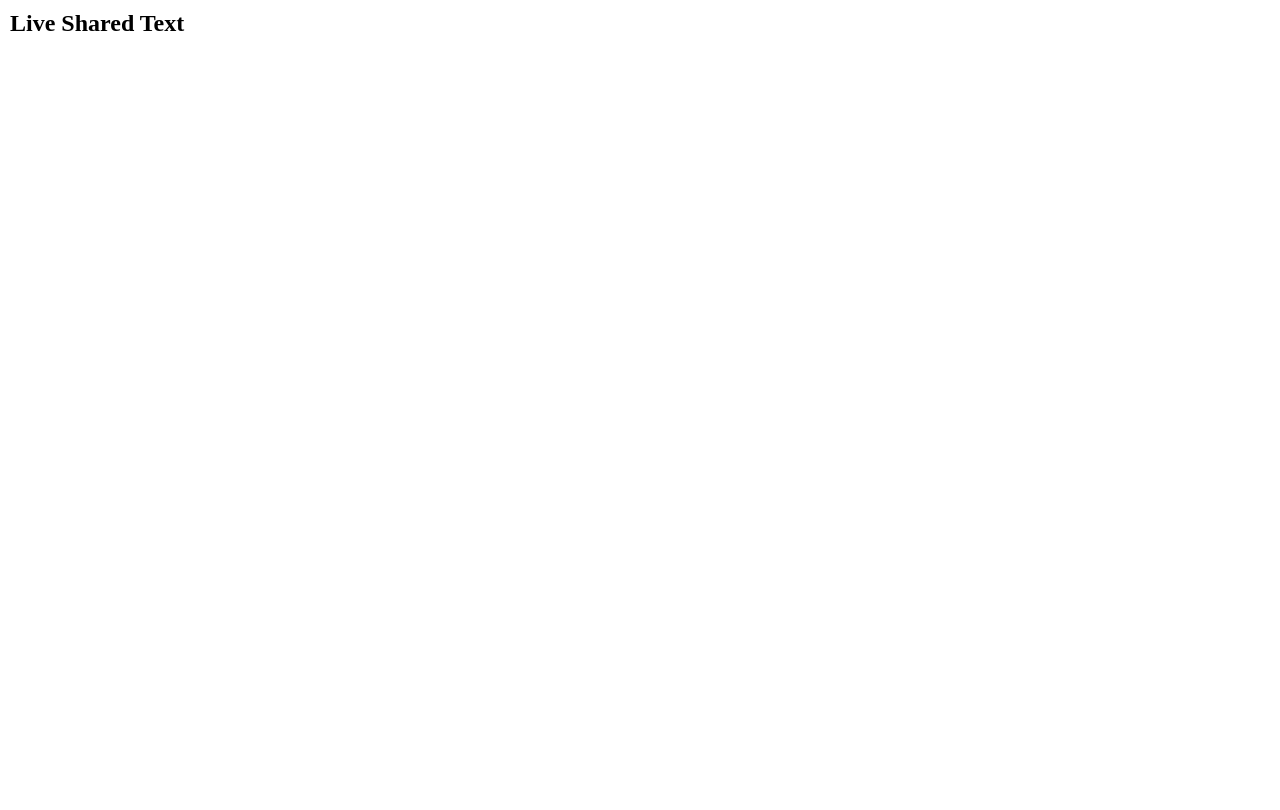
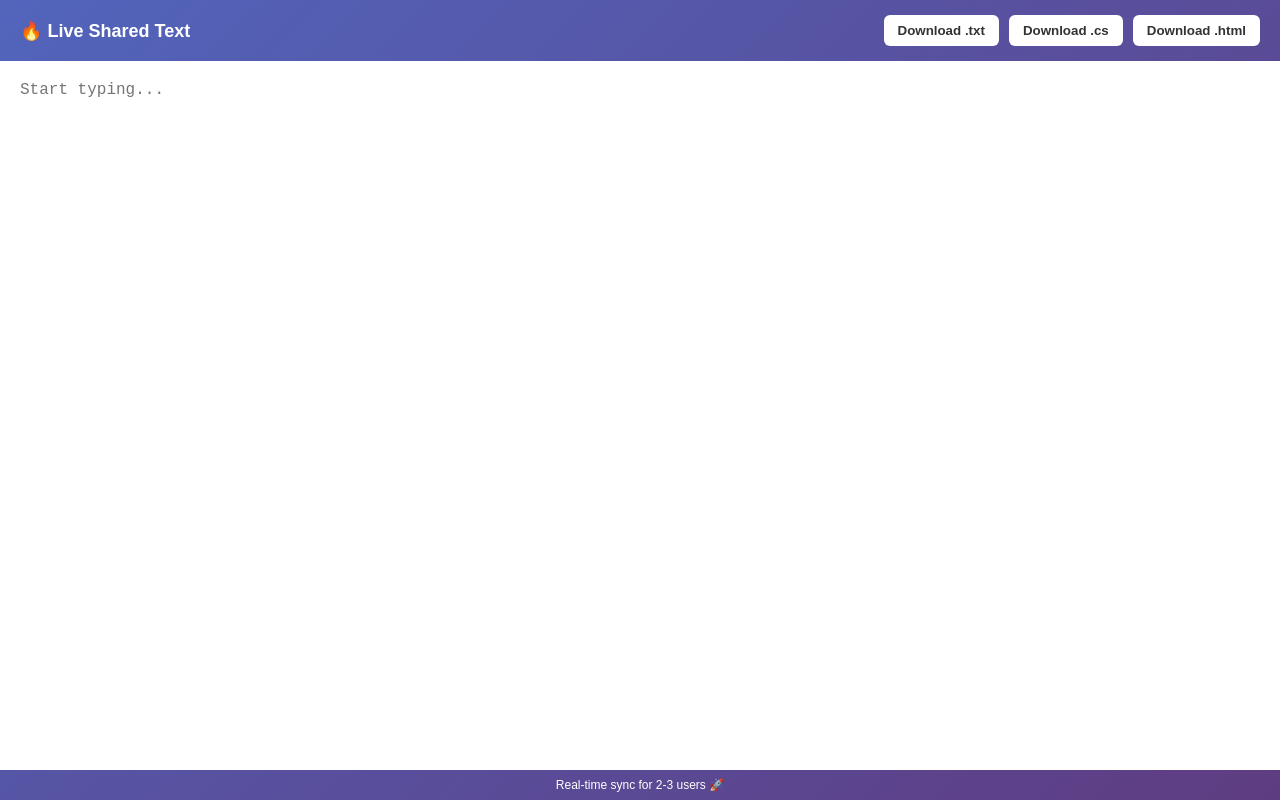
Before and after one commit to deepakcolab/text-share, a plain HTML site: page index.html in a window 1280 px wide. Drawn offline with Linux system fonts and the light colour scheme; no server answers.

Commit message:
Add files via upload

```diff
--- a/index.html
+++ b/index.html
@@ -1,34 +1,89 @@
 <!DOCTYPE html>
 <html>
 <head>
-  <title>Deepak Text Share</title>
+  <title>Deepak Live Share</title>
+
   <style>
-  html, body {
-    height: 100%;
+    body {
       margin: 0;
+      font-family: Arial, sans-serif;
+      background: linear-gradient(135deg, #667eea, #764ba2);
+      display: flex;
+      flex-direction: column;
+      height: 100vh;
+    }
+
+    .header {
+      display: flex;
+      justify-content: space-between;
+      align-items: center;
+      padding: 15px 20px;
+      background: rgba(0,0,0,0.2);
+      color: white;
+      font-size: 18px;
+      font-weight: bold;
+      gap: 10px;
+      flex-wrap: wrap;
+    }
+
+    .btn-group {
+      display: flex;
+      gap: 10px;
+    }
+
+    button {
+      padding: 8px 14px;
+      border: none;
+      border-radius: 6px;
+      cursor: pointer;
+      font-weight: bold;
+      background: white;
+      color: #333;
+      transition: 0.2s;
+    }
+
+    button:hover {
+      background: #f0f0f0;
+      transform: scale(1.05);
     }
 
     textarea {
+      flex: 1;
       width: 100%;
-    height: 90vh;
-    font-size: 16px;
-    padding: 15px;
-    box-sizing: border-box;
       border: none;
       outline: none;
+      padding: 20px;
+      font-size: 16px;
+      box-sizing: border-box;
       resize: none;
     }
 
-  h2 {
-    margin: 10px;
+    .footer {
+      text-align: center;
+      padding: 8px;
+      background: rgba(0,0,0,0.2);
+      color: white;
+      font-size: 12px;
     }
   </style>
-
 </head>
 <body>
 
-<h2>Live Shared Text</h2>
-<textarea id="sharedText" rows="10" cols="50"></textarea>
+  <div class="header">
+    🔥 Live Shared Text
+
+    <div class="btn-group">
+      <button onclick="downloadFile('txt')">Download .txt</button>
+      <button onclick="downloadFile('cs')">Download .cs</button>
+      <button onclick="downloadFile('html')">Download .html</button>
+    </div>
+  </div>
+
+  <textarea id="sharedText" placeholder="Start typing..."></textarea>
+
+  <div class="footer">
+    Real-time sync for 2-3 users 🚀
+  </div>
 
 <script type="module">
   import { initializeApp } from "https://www.gstatic.com/firebasejs/12.9.0/firebase-app.js";
@@ -51,15 +106,31 @@
   const textRef = ref(db, "sharedText");
   const textarea = document.getElementById("sharedText");
 
-  // Listen for changes
+  // Live Sync
   onValue(textRef, (snapshot) => {
     textarea.value = snapshot.val() || "";
   });
 
-  // Update text
   textarea.addEventListener("input", () => {
     set(textRef, textarea.value);
   });
+
+  // Download Function
+  window.downloadFile = function (type) {
+    const text = textarea.value;
+    let fileName = "shared-file." + type;
+    let mimeType = "text/plain";
+
+    if (type === "html") {
+      mimeType = "text/html";
+    }
+
+    const blob = new Blob([text], { type: mimeType });
+    const link = document.createElement("a");
+    link.href = URL.createObjectURL(blob);
+    link.download = fileName;
+    link.click();
+  };
 </script>
 
 </body>
```
Lines whose indentation alone changed are shown as unchanged.
